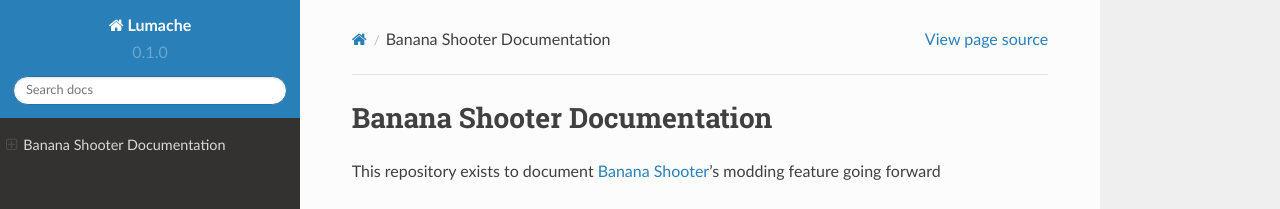
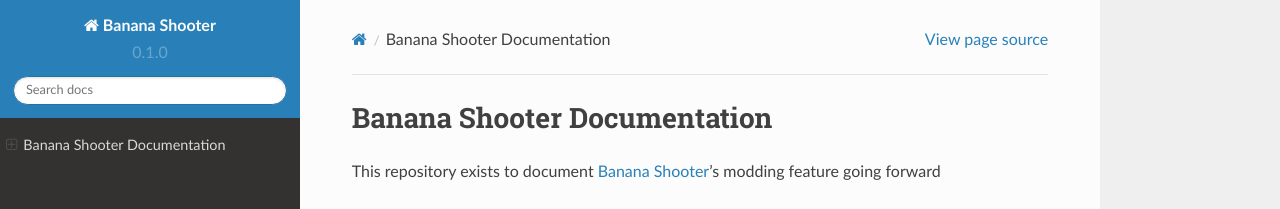
Before and after one commit to CodingDaniel1/bs-docs, a Sphinx documentation site: the page built from docs/source/index.rst, in a window 1280 px wide. Shown: the top 209 px of the page. Built offline with Sphinx 7.4.7 and the Read the Docs theme 2.0.0, drawn with Linux system fonts in a browser that asks for light colours; pages that are not in the unit, such as notebooks, are missing from menus.

Commit message:
Update conf.py

```diff
--- a/docs/source/conf.py
+++ b/docs/source/conf.py
@@ -2,7 +2,7 @@
 
 # -- Project information
 
-project = 'Lumache'
+project = 'Banana Shooter'
 copyright = '2023, Banana Shooter'
 author = 'Daniel'
 
```
